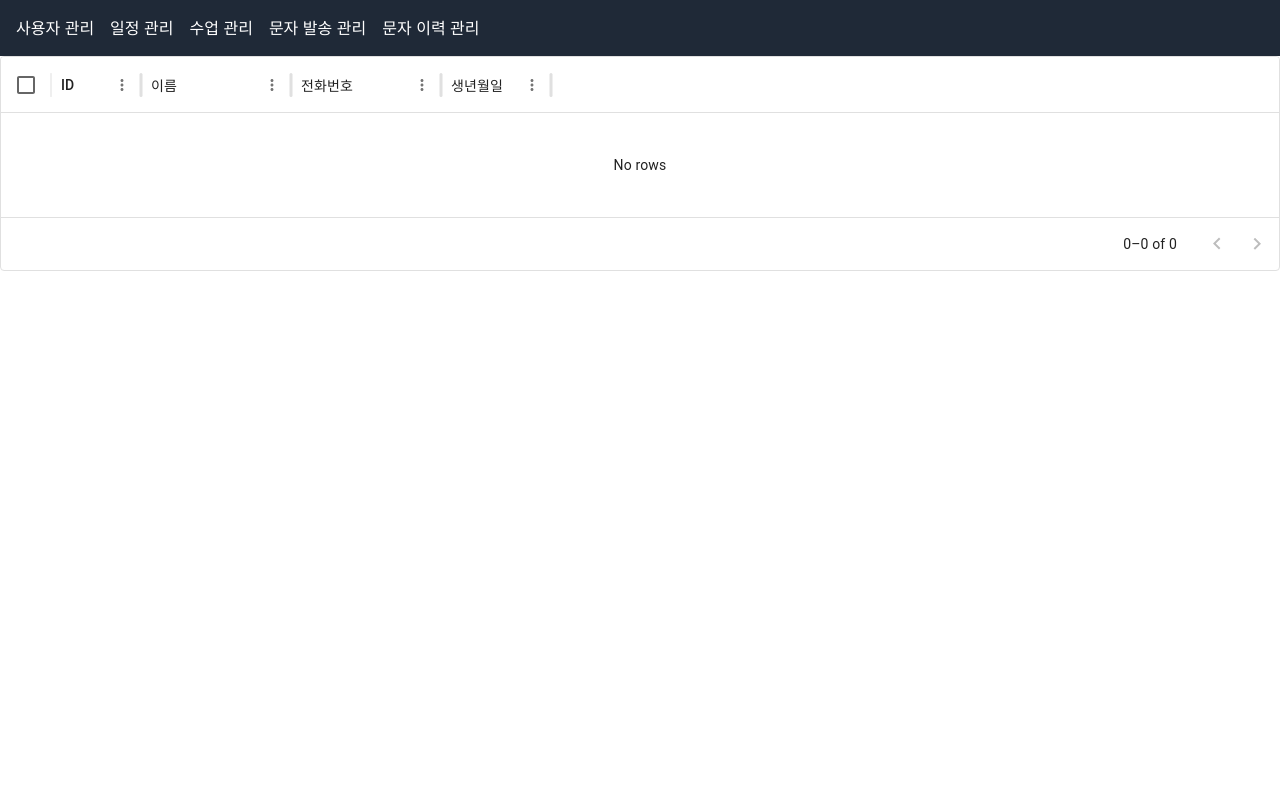
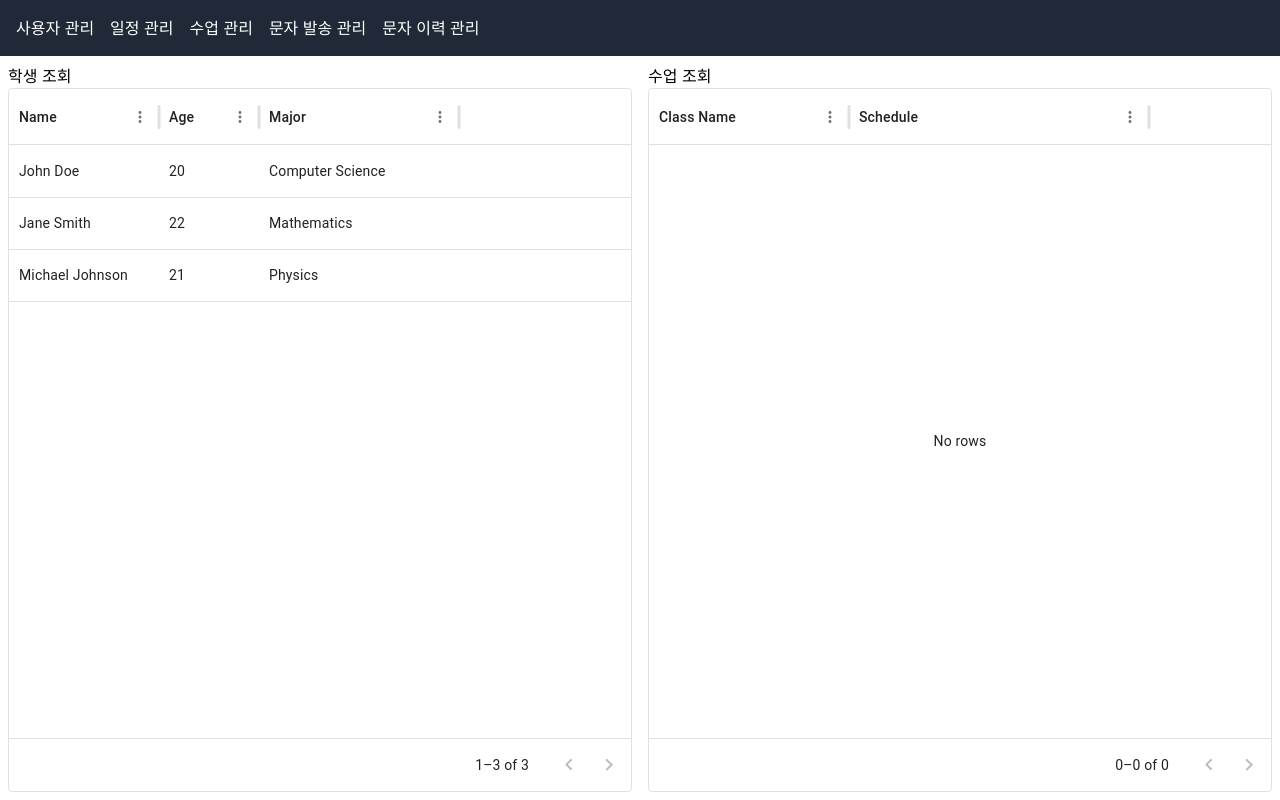
Before and after one commit to KilHwanKim/counselapp, a Next.js app: page /class in a window 1280 px wide. Built offline with nearby package versions, Linux system fonts and the light colour scheme; no server answers; the database is empty.

Commit message:
클래스 수정

```diff
--- a/app/class/page.js
+++ b/app/class/page.js
@@ -1,19 +1,76 @@
-import { connectDB } from "@/util/database";
-import ClassGrid from "./classgrid";
+'use client'
+import React, { useState, useEffect } from 'react';
+import Box from '@mui/material/Box';
+import { DataGrid } from '@mui/x-data-grid';
+import { v4 as uuidv4 } from 'uuid';
 
+export default function Home() {
+  // 학생 데이터
+  const [students, setStudents] = useState([
+    { id: uuidv4(), name: 'John Doe', age: 20, major: 'Computer Science' },
+    { id: uuidv4(), name: 'Jane Smith', age: 22, major: 'Mathematics' },
+    { id: uuidv4(), name: 'Michael Johnson', age: 21, major: 'Physics' },
+  ]);
 
-export default async function Home() {
-  //db에서 전체 학생 조회
-  let db = (await connectDB).db('counsel')
-  let userList = await db.collection('user').find().toArray();
-  //id 변경
-  userList = userList.map((a)=>{
-    a.id=a._id.toString()
-    return a
-  })
+  // 수업 데이터
+  const [classes, setClasses] = useState([
+    { id: uuidv4(), studentId: students[0]?.id, className: 'Algorithms', schedule: 'MWF 10:00-11:00' },
+    { id: uuidv4(), studentId: students[0]?.id, className: 'Data Structures', schedule: 'TTh 14:00-15:30' },
+    { id: uuidv4(), studentId: students[1]?.id, className: 'Calculus', schedule: 'MWF 09:00-10:00' },
+    { id: uuidv4(), studentId: students[1]?.id, className: 'Linear Algebra', schedule: 'TTh 13:00-14:30' },
+    { id: uuidv4(), studentId: students[2]?.id, className: 'Quantum Mechanics', schedule: 'MWF 11:00-12:00' },
+  ]);
+
+  const [selectedStudentId, setSelectedStudentId] = useState(null);
+  const [filteredClasses, setFilteredClasses] = useState([]);
+
+  // 학생 선택 시 수업 필터링
+  useEffect(() => {
+    if (selectedStudentId) {
+      const studentClasses = classes.filter((c) => c.studentId === selectedStudentId);
+      setFilteredClasses(studentClasses);
+    } else {
+      setFilteredClasses([]);
+    }
+  }, [selectedStudentId, classes]);
+
+  const studentColumns = [
+    { field: 'name', headerName: 'Name', width: 150 },
+    { field: 'age', headerName: 'Age', width: 100 },
+    { field: 'major', headerName: 'Major', width: 200 },
+  ];
+
+  const classColumns = [
+    { field: 'className', headerName: 'Class Name', width: 200 },
+    { field: 'schedule', headerName: 'Schedule', width: 300 },
+  ];
+
   return (
-    <main>
-      <ClassGrid userList={userList}></ClassGrid>
-    </main>
+    <Box sx={{ display: 'flex', flexDirection: 'row', height: '90vh', width: '100%', boxSizing: 'border-box' }}>
+      {/* 학생 조회 그리드 */}
+      <Box sx={{ flex: 1, height: '100%', padding: 1 }}>
+        <h2>학생 조회</h2>
+        <DataGrid
+          rows={students}
+          columns={studentColumns}
+          pageSizeOptions={[5]}
+          onRowSelectionModelChange={(ids) => {
+            setSelectedStudentId(ids[0]);
+          }}
+          checkboxSelection={false}
+        />
+      </Box>
+
+      {/* 수업 조회 그리드 */}
+      <Box sx={{ flex: 1, height: '100%', padding: 1 }}>
+        <h2>수업 조회</h2>
+        <DataGrid
+          rows={filteredClasses}
+          columns={classColumns}
+          pageSizeOptions={[5]}
+          disableSelectionOnClick
+        />
+      </Box>
+    </Box>
   );
 }
```
